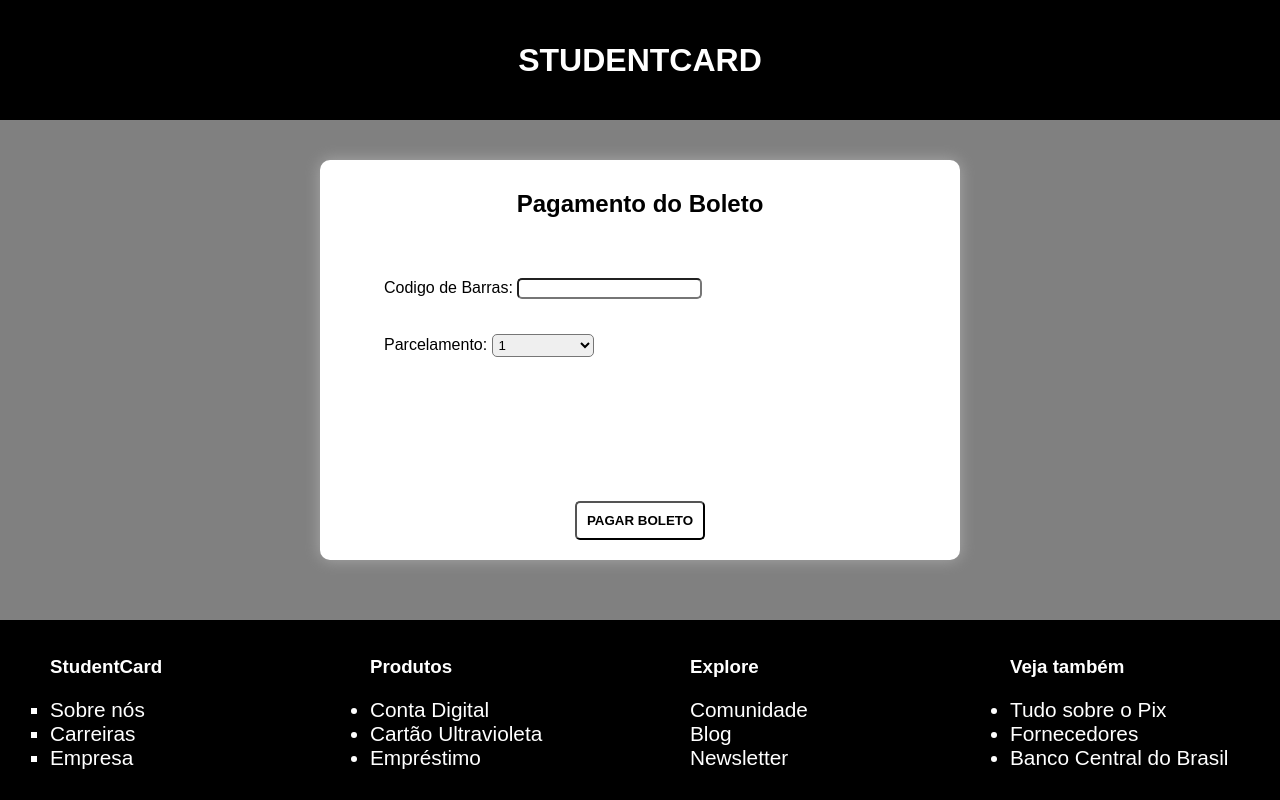
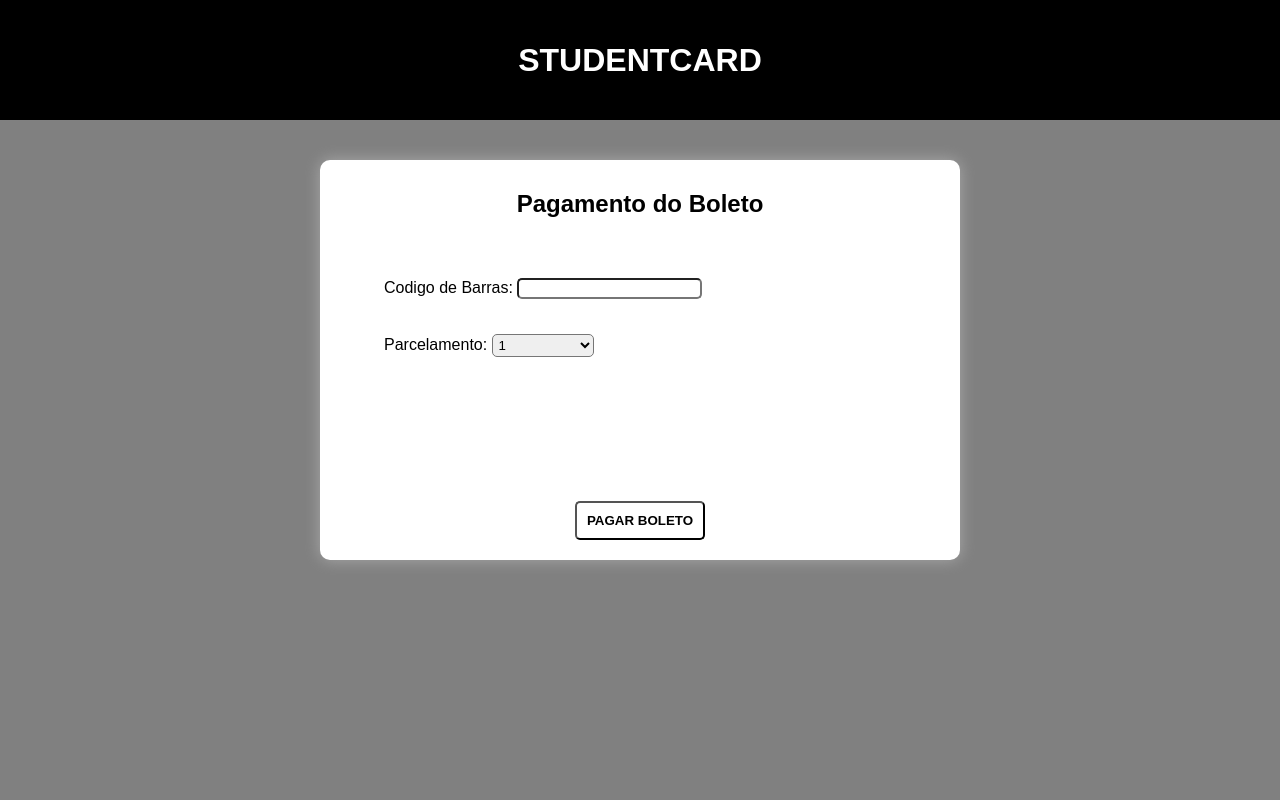
Before and after one commit to VanessaSampaioLeite/StudentCard, a plain HTML site: page Estrutura/index.html in a window 1280 px wide. Drawn offline with Linux system fonts and the light colour scheme.

Commit message:
Retirada do footer
Deixe o footer como comentário, pois será necessário adapta-lo.

```diff
--- a/Estrutura/index.html
+++ b/Estrutura/index.html
@@ -42,6 +42,7 @@
             <input type="button" value="PAGAR BOLETO" id="gerar" onclick="pagar()">
         </p>
     </main>
+    <!--
     <footer class="footer">
         <div class="rodape">
             <ul class="lista3" id="nubank" type="square">
@@ -60,9 +61,6 @@
                 <h3>Produtos</h3>
                 <a href="">
                     <li>Conta Digital</li>
-                </a>
-                <a href="">
-                    <li>Cartão Ultravioleta</li>
                 </a>
                 <a href="">
                     <li>Empréstimo</li>
@@ -93,7 +91,7 @@
                 </a>
             </ul>
         </div>
-    </footer>
+    </footer> -->
 </body>
 <script src="script.js"></script>
 
```
